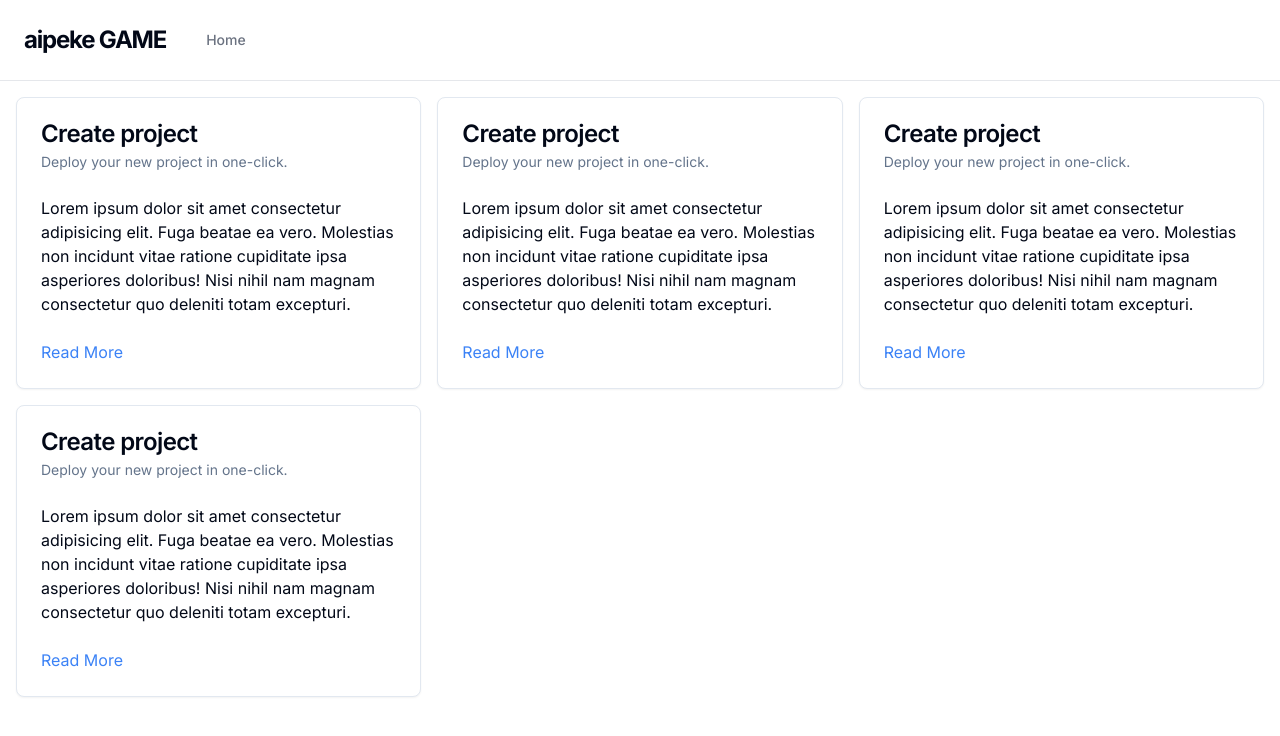
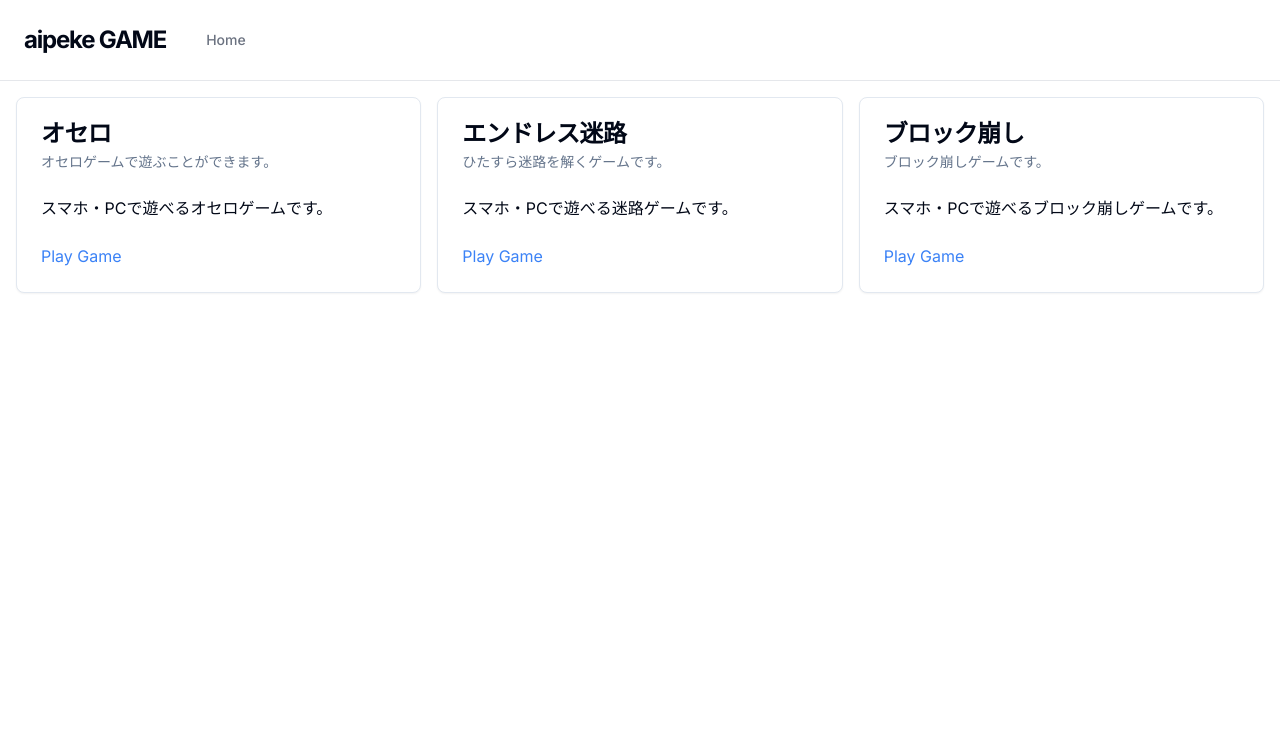
Before and after one commit to aipeke746/game-site, a Next.js app: page / in a window 1280 px wide. Shown: the top 736 px of the page. Built offline with nearby package versions, Linux system fonts and the light colour scheme.

Commit message:
作ったゲームをCardで表示

```diff
--- /dev/null
+++ b/app/api/games/route.ts
@@ -0,0 +1,29 @@
+import { NextResponse } from "next/server";
+
+export async function GET(req: Request) {
+  const games = [
+    {
+      id: 1,
+      title: "オセロ",
+      discription: "オセロゲームで遊ぶことができます。",
+      content: "スマホ・PCで遊べるオセロゲームです。",
+      url: "https://aipeke746.github.io/othello/",
+    },
+    {
+      id: 2,
+      title: "エンドレス迷路",
+      discription: "ひたすら迷路を解くゲームです。",
+      content: "スマホ・PCで遊べる迷路ゲームです。",
+      url: "https://aipeke746.github.io/endless_maze/",
+    },
+    {
+      id: 3,
+      title: "ブロック崩し",
+      discription: "ブロック崩しゲームです。",
+      content: "スマホ・PCで遊べるブロック崩しゲームです。",
+      url: "https://aipeke746.github.io/breaking_blocks/",
+    },
+  ];
+
+  return NextResponse.json(games);
+}
--- a/app/page.tsx
+++ b/app/page.tsx
@@ -1,9 +1,21 @@
 import GameCardList from "@/components/GameCardList";
+import { Game } from "@/types/types";
 
-export default function Home() {
+async function getAllGame() {
+  const response = await fetch("http://localhost:3000/api/games", {
+    cache: "no-store",
+  });
+
+  const allGame: Game[] = await response.json();
+  return allGame;
+}
+
+export default async function Home() {
+  const allGame = await getAllGame();
+
   return (
     <main>
-      <GameCardList />
+      <GameCardList allGame={allGame} />
     </main>
   );
 }
--- a/components/GameCard.tsx
+++ b/components/GameCard.tsx
@@ -9,27 +9,32 @@ import {
   CardTitle,
 } from "@/components/ui/card";
 import Link from "next/link";
+import { Game } from "@/types/types";
 
-const GameCard = () => {
+interface GameProps {
+  game: Game;
+}
+
+const GameCard = ({ game }: GameProps) => {
+  const { title, discription, content, url } = game;
+
   return (
     <div>
       <Card>
         <CardHeader>
-          <CardTitle>Create project</CardTitle>
-          <CardDescription>
-            Deploy your new project in one-click.
-          </CardDescription>
+          <CardTitle>{title}</CardTitle>
+          <CardDescription>{discription}</CardDescription>
         </CardHeader>
-        <CardContent>
-          Lorem ipsum dolor sit amet consectetur adipisicing elit. Fuga beatae
-          ea vero. Molestias non incidunt vitae ratione cupiditate ipsa
-          asperiores doloribus! Nisi nihil nam magnam consectetur quo deleniti
-          totam excepturi.
-        </CardContent>
+        <CardContent>{content}</CardContent>
         <CardFooter className="flex justify-between">
-          <Link href={"/"} className="text-blue-500">
-            Read More
-          </Link>
+          <a
+            href={url}
+            target="_blank"
+            rel="noopener noreferrer"
+            className="text-blue-500"
+          >
+            Play Game
+          </a>
         </CardFooter>
       </Card>
     </div>
--- a/components/GameCardList.tsx
+++ b/components/GameCardList.tsx
@@ -1,13 +1,17 @@
 import React from "react";
 import GameCard from "./GameCard";
+import { Game } from "@/types/types";
 
-const GameCardList = () => {
+interface AllGameProps {
+  allGame: Game[];
+}
+
+const GameCardList = ({ allGame }: AllGameProps) => {
   return (
     <div className="grid lg:grid-cols-3 px-4 py-4 gap-4">
-      <GameCard />
-      <GameCard />
-      <GameCard />
-      <GameCard />
+      {allGame.map((game: Game) => (
+        <GameCard key={game.id} game={game} />
+      ))}
     </div>
   );
 };
--- /dev/null
+++ b/types/types.ts
@@ -0,0 +1,7 @@
+export interface Game {
+  id: number;
+  title: string;
+  discription: string;
+  content: string;
+  url: string;
+}
```
